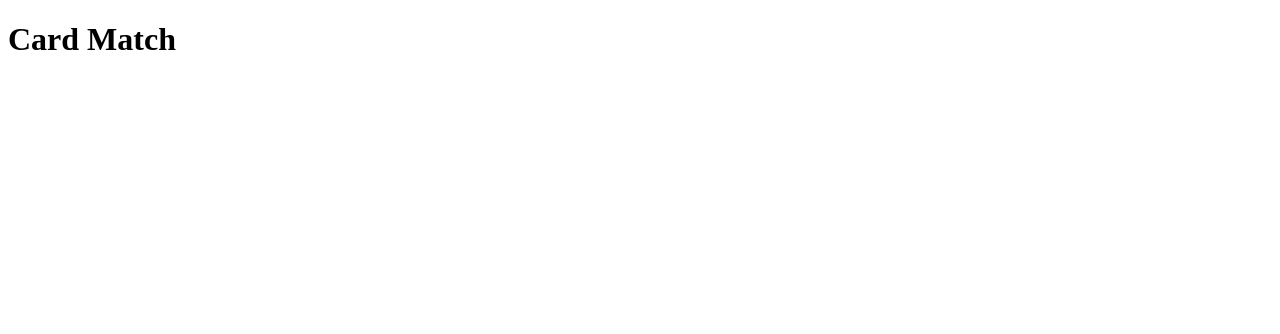
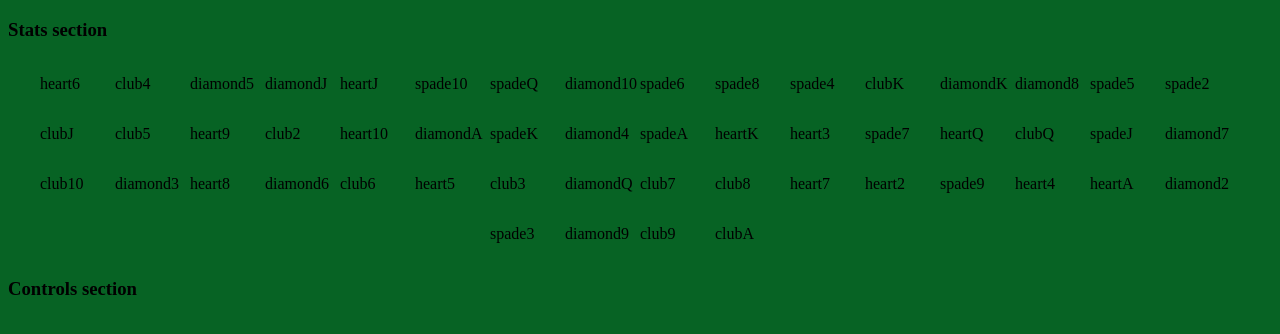
Before and after one commit to namadaza/CardMatch, a React app: page / in a window 1280 px wide. Built offline with nearby package versions, Linux system fonts and the light colour scheme.

Commit message:
Structure of project setup. Defined the following components, CardMatch, Card, Stats, Controls.

```diff
--- a/components/CardMatch.js
+++ b/components/CardMatch.js
@@ -1,13 +1,129 @@
 import React from 'react'
 
+const cards = [ "diamondA", "clubA", "heartA", "spadeA",
+                "diamond2", "club2", "heart2", "spade2",
+                "diamond3", "club3", "heart3", "spade3",
+                "diamond4", "club4", "heart4", "spade4",
+                "diamond5", "club5", "heart5", "spade5",
+                "diamond6", "club6", "heart6", "spade6",
+                "diamond7", "club7", "heart7", "spade7",
+                "diamond8", "club8", "heart8", "spade8",
+                "diamond9", "club9", "heart9", "spade9",
+                "diamond10", "club10", "heart10", "spade10",
+                "diamondJ", "clubJ", "heartJ", "spadeJ",
+                "diamondQ", "clubQ", "heartQ", "spadeQ",
+                "diamondK", "clubK", "heartK", "spadeK" ];
+
+const cardsToMatch = 2;
+
 class CardMatch extends React.Component {
+  constructor() {
+    super();
+    this.shuffleCards = this.shuffleCards.bind(this);
+    this.pickCard = this.pickCard.bind(this);
+    this.state = {
+      currentCards: [],
+      selectedPairs: [],
+      gamesWon: 0,
+      gameOver: true
+    };
+  }
+  componentDidMount() {
+    this.shuffleCards();
+  }
+  shuffleCards() {
+    //Create copy of cards
+    var shuffled = cards.slice();
+    //Fisher-Yates shuffle
+    var i = 0,
+        j = 0,
+        temp = null;
+    for (i = shuffled.length - 1; i > 0; i -= 1) {
+      j = Math.floor(Math.random() * (i + 1));
+      temp = shuffled[i];
+      shuffled[i] = shuffled[j];
+      shuffled[j] = temp;
+    }
+    //Create object to hold if selected/unselected and card type
+    let shuffledObjects = shuffled.map(function(card) {
+      return {type: card, position: "unselected"}
+    });
+    //TODO getting warning here, need to check if component has mounted
+    this.setState(prevState => ({
+      currentCards: shuffledObjects,
+      gameOver: !prevState.gameOver
+    }));
+  }
+  resetMatch() {
+  }
+  pickCard() {
+  }
+  isMatch() {
+  }
   render() {
+    let cardIndex = 0;
+    console.log("CURRENT CARDS: ", this.state.currentCards);
     return (
       <div className="card-match-app">
-        <h1>Card Match</h1>
+        <Stats />
+        <div className="cards">
+          {this.state.currentCards.map(function(card) {
+            return <Card key={card.type} index={cardIndex++} type={card.type} position={card.position} />
+          })}
+        </div>
+        <Controls resetFunction={this.resetMatch} />
       </div>
     )
   }
 }
 
+class Card extends React.Component {
+  constructor(props) {
+    super();
+  }
+  render() {
+    return (
+      <div data-index={this.props.index}
+           data-cardtype={this.props.type}
+           onClick={this.clickMe}
+           className={"card card--"+this.props.type}>
+        <div className="card_inner">
+          <p>{this.props.type}</p>
+          <div className={this.props.position=="unselected" ? "card_back" : "card_front"}></div>
+        </div>
+      </div>
+    )
+  }
+}
+
+class Stats extends React.Component {
+  constructor() {
+    super();
+  }
+  render() {
+    return (
+      <div className="stats">
+        <h3>Stats section</h3>
+      </div>
+    )
+  }
+}
+
+class Controls extends React.Component {
+  constructor(props) {
+    super();
+  }
+  resetMatch() {
+
+  }
+  render() {
+    return (
+      <div className="controls">
+        <h3>Controls section</h3>
+      </div>
+    )
+  }
+}
+
+
 export default CardMatch
--- a/package.json
+++ b/package.json
@@ -6,6 +6,7 @@
     "test": "echo \"Error: no test specified...\" && exit 1"
   },
   "dependencies": {
+    "lodash": "^4.17.5",
     "npm": "^5.8.0",
     "react": "^16.3.0",
     "react-dom": "^16.3.0"
--- a/public/index.html
+++ b/public/index.html
@@ -2,6 +2,7 @@
 <html>
   <head>
     <title>Card Match</title>
+    <link rel="stylesheet" type="text/css" href="stylesheet.css"></link>
   </head>
 
   <body>
--- /dev/null
+++ b/public/stylesheet.css
@@ -0,0 +1,23 @@
+body {
+  background-color: #076324;
+}
+.stats {
+  height: 10%;
+}
+
+.controls {
+  height: 10%;
+}
+.cards {
+  display: flex;
+  flex-wrap: wrap;
+  justify-content: center;
+  align-content: center;
+  height: 80%;
+}
+
+.card {
+  flex-grow: 0;
+  flex-shrink: 0;
+  flex-basis: 75px;
+}
```
Also changed, not shown: README.md (added), 1 other file.
